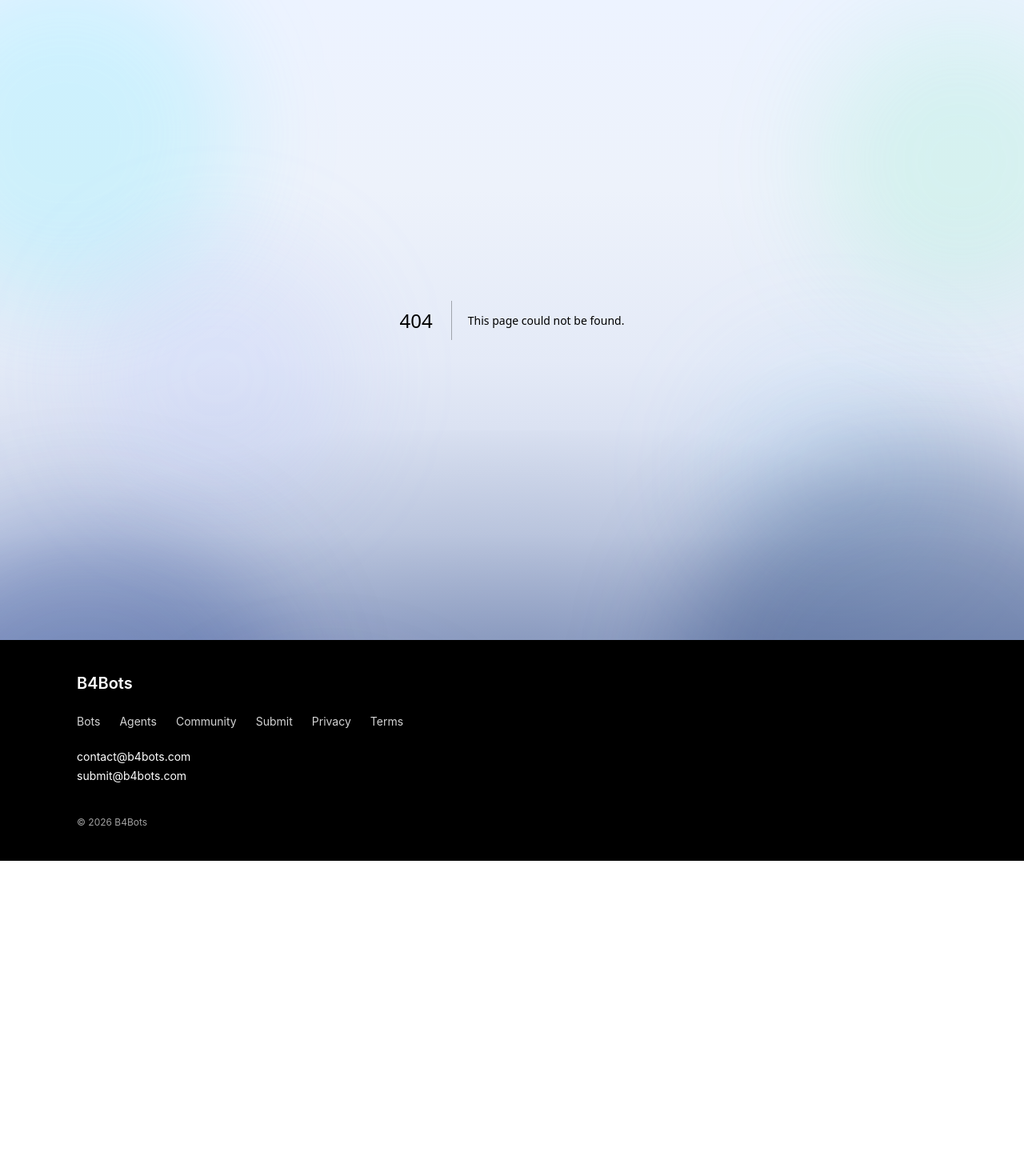
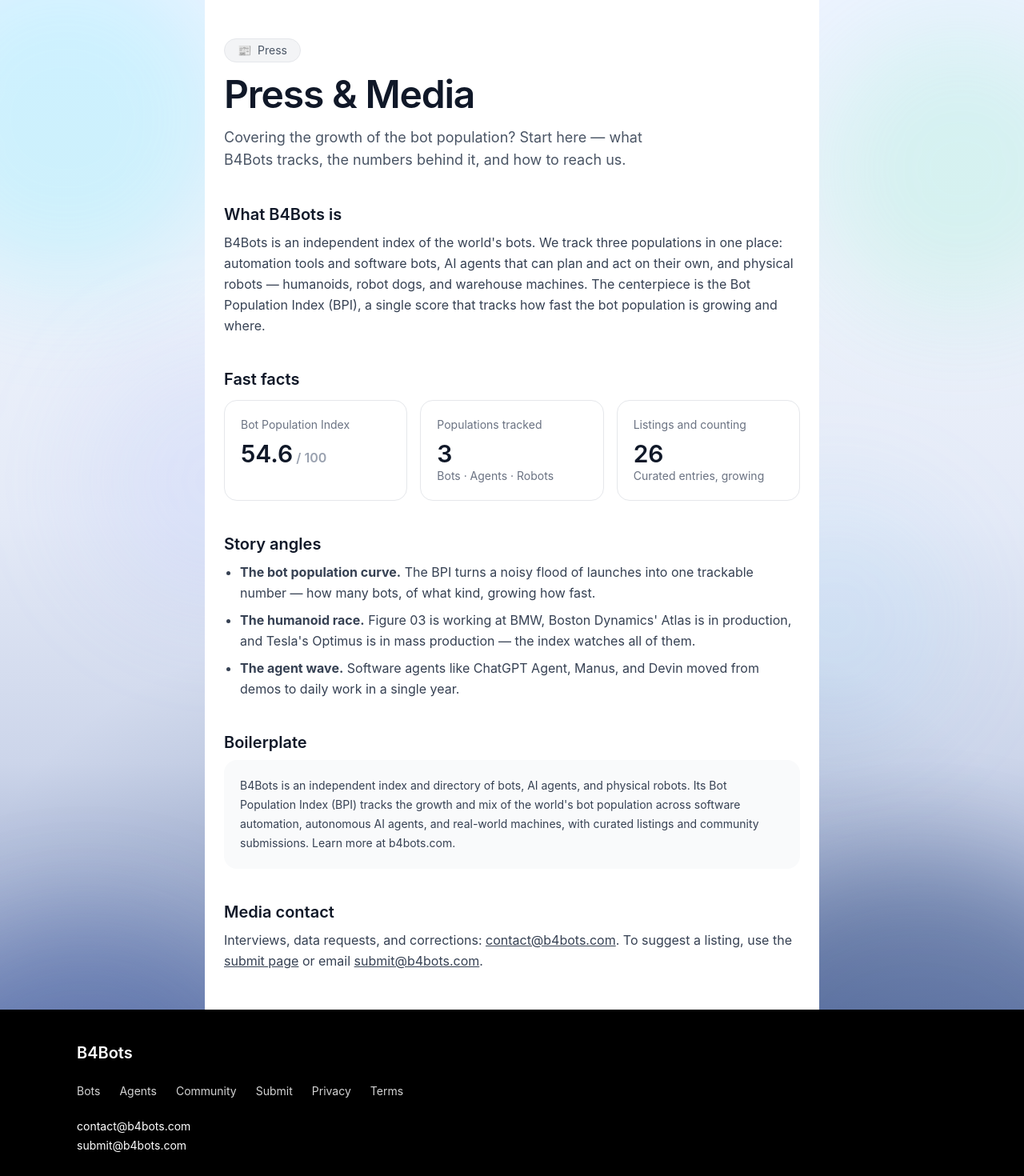
Before and after one commit to b4bots-ux/BlipBlop, a Next.js app: page /press in a window 1280 px wide. Before the commit this address had no page. Shown: the top 1470 px of the page at 80% size. Before the commit the page ends 1076 px from the top, so only its background shows below. Built offline with nearby package versions, Linux system fonts and the light colour scheme.

Commit message:
Add press and media page

```diff
--- /dev/null
+++ b/app/press/page.tsx
@@ -0,0 +1,102 @@
+export default function PressPage() {
+  return (
+    <div className="mx-auto max-w-3xl px-6 py-12 min-h-screen bg-white text-gray-900">
+      <div className="mb-10">
+        <div className="inline-flex items-center gap-2 rounded-full border border-gray-200 bg-gray-100 px-4 py-1 text-sm text-gray-600 mb-4">
+          <span>📰</span> Press
+        </div>
+        <h1 className="text-5xl font-semibold tracking-tight">Press &amp; Media</h1>
+        <p className="mt-4 max-w-xl text-lg text-gray-600">
+          Covering the growth of the bot population? Start here — what B4Bots
+          tracks, the numbers behind it, and how to reach us.
+        </p>
+      </div>
+
+      <div className="space-y-10 leading-relaxed text-gray-700">
+        <section>
+          <h2 className="text-xl font-semibold text-gray-900 mb-2">What B4Bots is</h2>
+          <p>
+            B4Bots is an independent index of the world&apos;s bots. We track
+            three populations in one place: automation tools and software bots,
+            AI agents that can plan and act on their own, and physical robots —
+            humanoids, robot dogs, and warehouse machines. The centerpiece is
+            the Bot Population Index (BPI), a single score that tracks how fast
+            the bot population is growing and where.
+          </p>
+        </section>
+
+        <section>
+          <h2 className="text-xl font-semibold text-gray-900 mb-3">Fast facts</h2>
+          <div className="grid gap-4 sm:grid-cols-3">
+            <div className="rounded-2xl border border-gray-200 p-5">
+              <p className="text-sm text-gray-500">Bot Population Index</p>
+              <p className="mt-2 text-3xl font-semibold text-gray-900">54.6<span className="text-base text-gray-400"> / 100</span></p>
+            </div>
+            <div className="rounded-2xl border border-gray-200 p-5">
+              <p className="text-sm text-gray-500">Populations tracked</p>
+              <p className="mt-2 text-3xl font-semibold text-gray-900">3</p>
+              <p className="text-sm text-gray-500">Bots · Agents · Robots</p>
+            </div>
+            <div className="rounded-2xl border border-gray-200 p-5">
+              <p className="text-sm text-gray-500">Listings and counting</p>
+              <p className="mt-2 text-3xl font-semibold text-gray-900">26</p>
+              <p className="text-sm text-gray-500">Curated entries, growing</p>
+            </div>
+          </div>
+        </section>
+
+        <section>
+          <h2 className="text-xl font-semibold text-gray-900 mb-2">Story angles</h2>
+          <ul className="list-disc space-y-2 pl-5">
+            <li>
+              <strong>The bot population curve.</strong> The BPI turns a noisy
+              flood of launches into one trackable number — how many bots, of
+              what kind, growing how fast.
+            </li>
+            <li>
+              <strong>The humanoid race.</strong> Figure 03 is working at BMW,
+              Boston Dynamics&apos; Atlas is in production, and Tesla&apos;s
+              Optimus is in mass production — the index watches all of them.
+            </li>
+            <li>
+              <strong>The agent wave.</strong> Software agents like ChatGPT
+              Agent, Manus, and Devin moved from demos to daily work in a
+              single year.
+            </li>
+          </ul>
+        </section>
+
+        <section>
+          <h2 className="text-xl font-semibold text-gray-900 mb-2">Boilerplate</h2>
+          <p className="rounded-2xl bg-gray-50 p-5 text-sm leading-6">
+            B4Bots is an independent index and directory of bots, AI agents,
+            and physical robots. Its Bot Population Index (BPI) tracks the
+            growth and mix of the world&apos;s bot population across software
+            automation, autonomous AI agents, and real-world machines, with
+            curated listings and community submissions. Learn more at
+            b4bots.com.
+          </p>
+        </section>
+
+        <section>
+          <h2 className="text-xl font-semibold text-gray-900 mb-2">Media contact</h2>
+          <p>
+            Interviews, data requests, and corrections:{' '}
+            <a href="mailto:contact@b4bots.com" className="underline">
+              contact@b4bots.com
+            </a>
+            . To suggest a listing, use the{' '}
+            <a href="/submit" className="underline">
+              submit page
+            </a>{' '}
+            or email{' '}
+            <a href="mailto:submit@b4bots.com" className="underline">
+              submit@b4bots.com
+            </a>
+            .
+          </p>
+        </section>
+      </div>
+    </div>
+  )
+}
```
